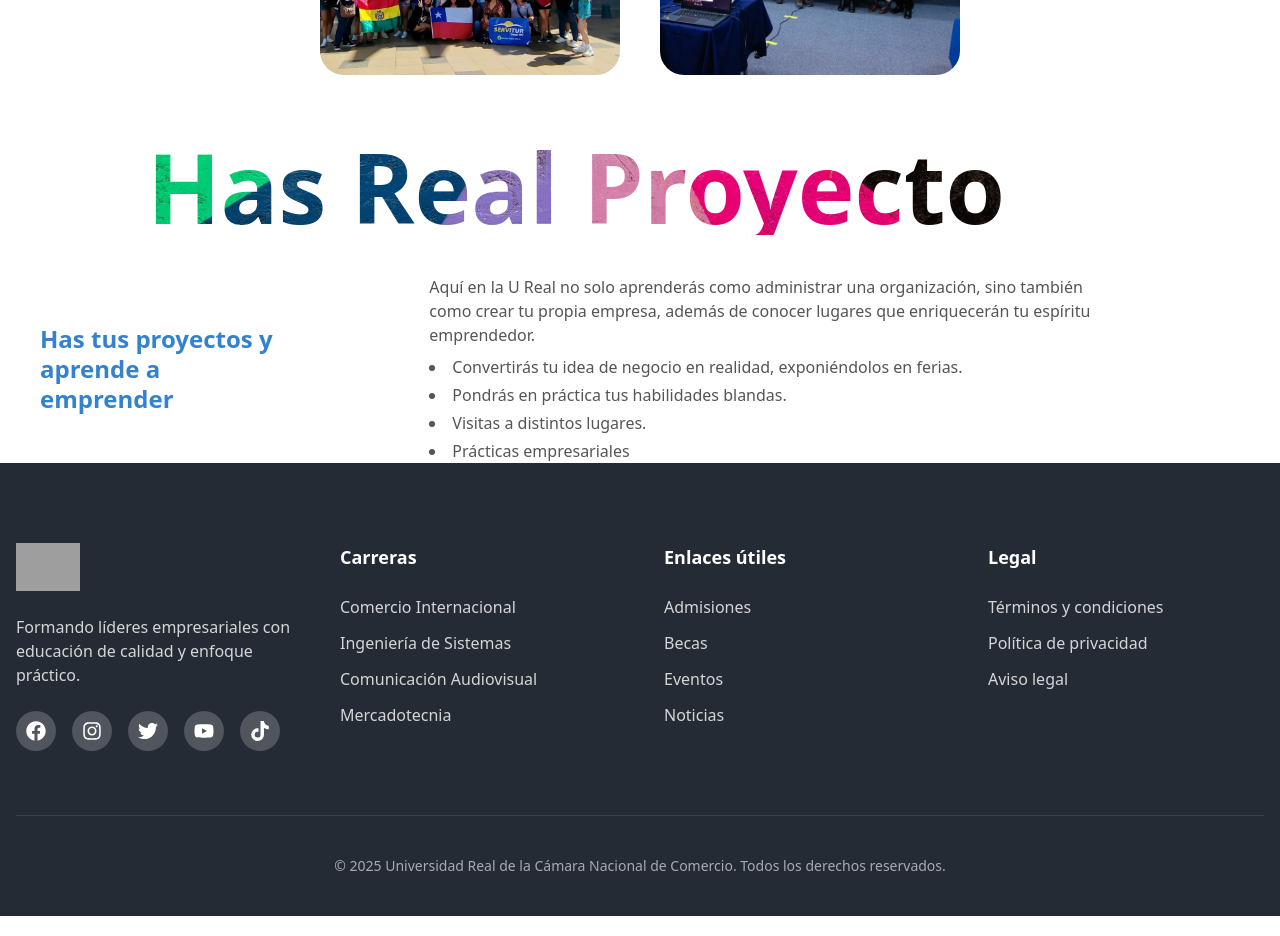
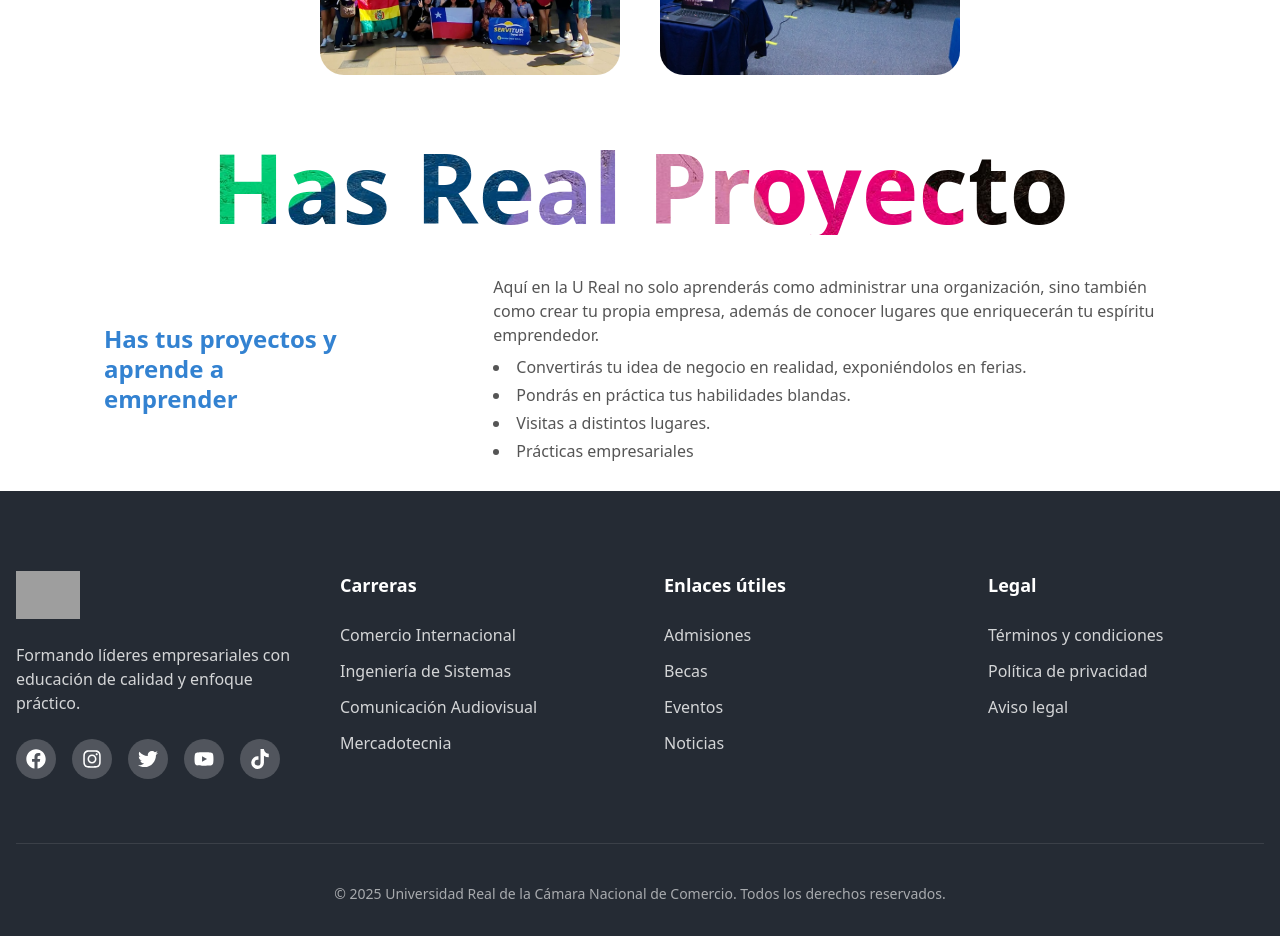
Before and after one commit to JRWebDesigner/ureal-redis, a Next.js app: page /carreras/admin-empresas in a window 1280 px wide. Shown: the part 4440-5376 px from the top of the page. Built offline with nearby package versions, Linux system fonts and the light colour scheme; grey boxes are pictures that could not be loaded.

Commit message:
administracion de empresas final

```diff
--- a/src/app/carreras/admin-empresas/page.tsx
+++ b/src/app/carreras/admin-empresas/page.tsx
@@ -42,11 +42,6 @@ const slideInFromLeft = {
 const slideInFromRight = {
   hidden: { x: 50, opacity: 0 },
   visible: { x: 0, opacity: 1, transition: { duration: 0.6 } }
-}
-
-const scaleUp = {
-  hidden: { scale: 0.9, opacity: 0 },
-  visible: { scale: 1, opacity: 1, transition: { duration: 0.5 } }
 }
 
 export default function PageAdmEmpresas(){
@@ -555,7 +550,7 @@ export default function PageAdmEmpresas(){
 
       <motion.section
         initial="hidden"
-        className='px-10 max-w-6xl'
+        className='px-10 max-w-6xl mx-auto mb-7'
         whileInView="visible"
         viewport={{ once: true }}
         variants={fadeIn}
```
